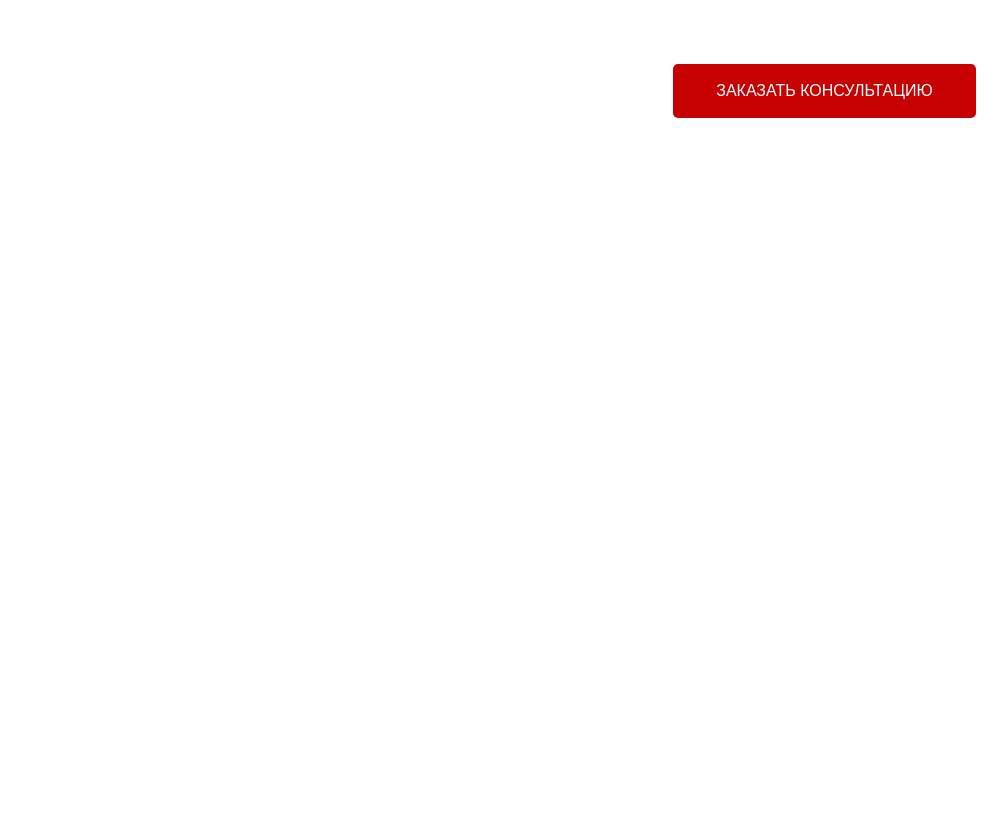
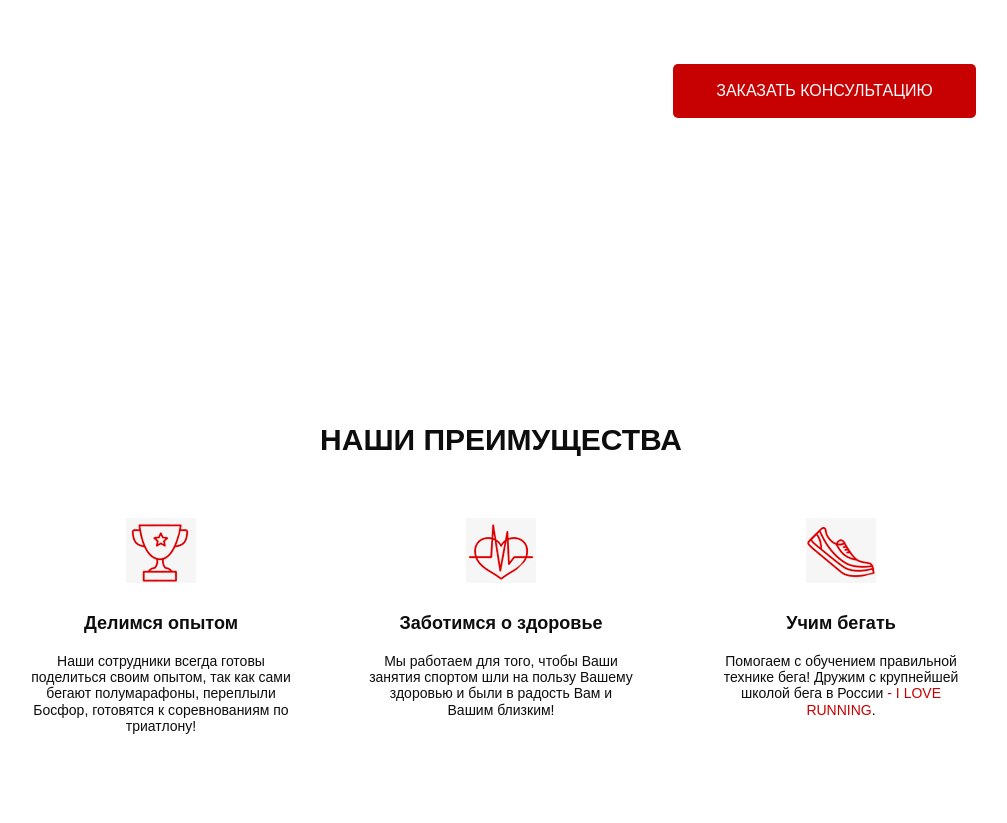
Before and after one commit to Mari-By/RunSmart, a website: page src/index.html in a window 1280 px wide. Shown: the part 411-1234 px from the top of the page, without its empty margins (139-1146 px from the left). Before the commit the page ends 800 px from the top, so only its background shows below. Drawn offline with Linux system fonts and the light colour scheme.

Commit message:
advantages ready

```diff
--- a/src/index.html
+++ b/src/index.html
@@ -60,5 +60,31 @@
 
 	</div>
 	</div>
+
+	<div class="advantages">
+		<div class="container">
+			<div class="advantages____wrapper">
+				<h3 class="advantages__header">НАШИ ПРЕИМУЩЕСТВА</h3>
+				<div class="advantages__items">
+					<div class="advantages__item">
+						<img src="/icons/icon_cup.png" alt="cup">
+						<h5 class="advantages__subheader">Делимся опытом</h5>
+						Наши сотрудники всегда готовы поделиться своим опытом, так как сами бегают полумарафоны, переплыли Босфор, готовятся к соревнованиям по триатлону!
+					</div>
+					<div class="advantages__item">
+						<img src="icons/icon_heart.png" alt="heart">
+						<h5 class="advantages__subheader">Заботимся о здоровье</h5>
+						Мы работаем для того, чтобы Ваши занятия спортом шли на пользу Вашему здоровью и были в радость Вам и Вашим близким!
+					</div>
+					<div class="advantages__item">
+						<img src="icons/icon_shoe.png" alt="shoe">
+						<h5 class="advantages__subheader">Учим бегать</h5>
+						Помогаем с обучением правильной технике бега! Дружим с крупнейшей школой бега в России <span>- I LOVE RUNNING</span>.
+					</div>
+				</div>
+			</div>
+
+		</div>
+	</div>
 </body>
 </html>
--- /dev/null
+++ b/src/sass/blocks/_advantages.sass
@@ -0,0 +1,41 @@
+.advantages
+    min-height: 400px
+
+    &__wrapper
+        display: flex
+        flex-direction: column
+        align-items: center
+
+    &__header
+        margin: 0
+        font-weight: 700
+        font-size: 30px
+        text-align: center
+        color: #0d0d0d
+        margin-top: 70px
+
+    &__items
+        margin-top: 60px
+        max-width: 950px
+        display: flex
+        justify-content: space-between
+
+    &__item
+        width: 270px
+        text-align: center
+        font-weight: 300
+        font-size: 14px
+        color: #0d0d0d
+        img
+            display: block
+            margin: 0 auto
+            margin-bottom: 30px
+        span
+            color: $main-color
+    &__subheader
+        display: block
+        font-weight: 700
+        font-size: 18px
+        text-align: center
+        color: #0d0d0d
+        margin-bottom: 20px
--- a/src/sass/style.sass
+++ b/src/sass/style.sass
@@ -7,6 +7,7 @@ html
 @import "blocks/_promo"
 @import "blocks/_header"
 @import "blocks/_buttons"
+@import "blocks/_advantages"
 .container
     max-width: 950px
     margin: 0 auto
```
Also changed, not shown: src/css/style.min.css.
